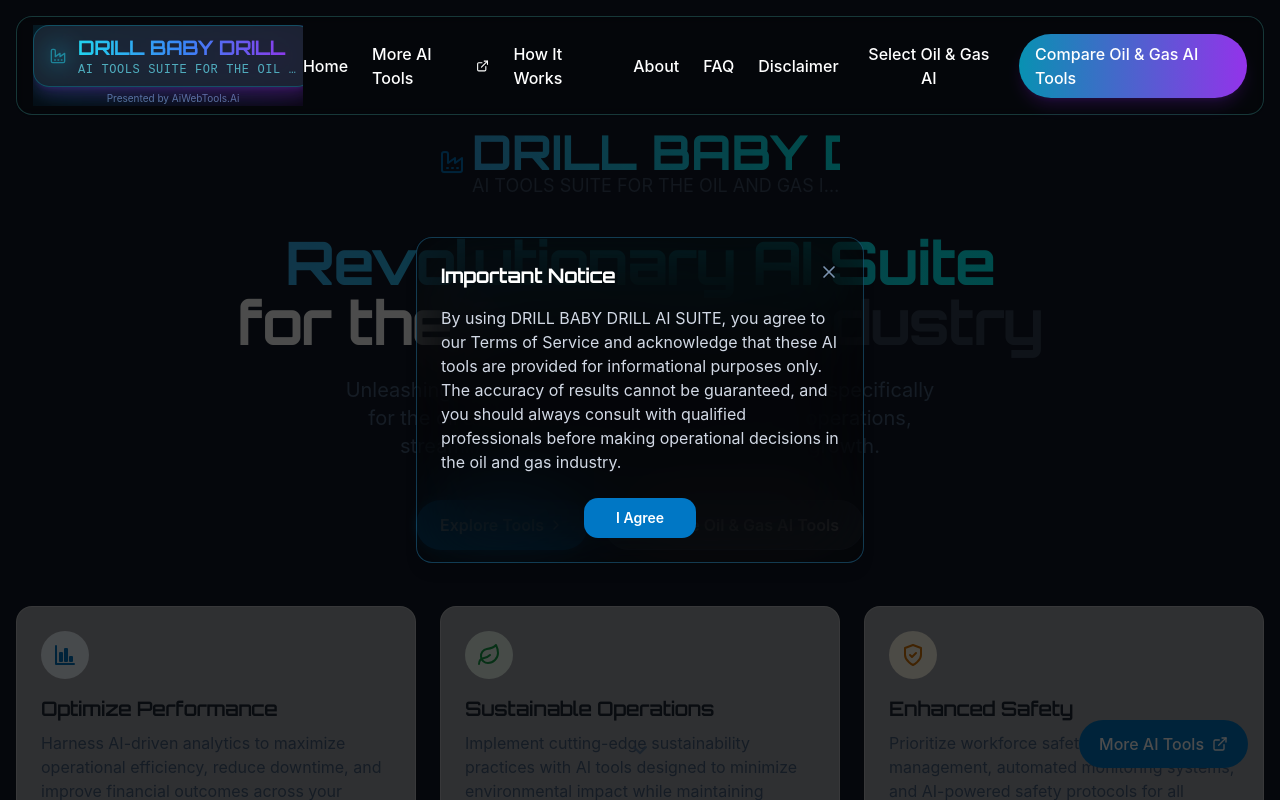
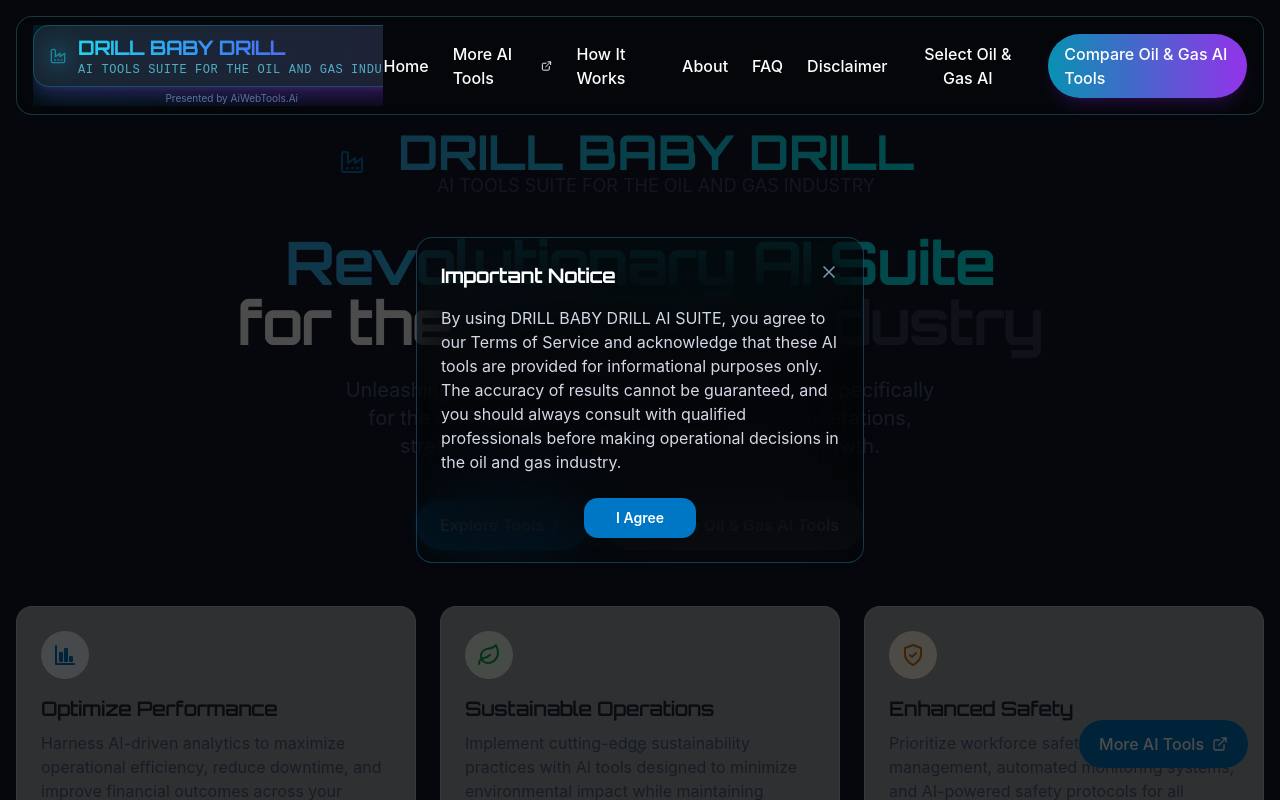
Before and after one commit to aiwebtools/drillbabydrillaisuite, a React (Vite) app: page / in a window 1280 px wide. Shown: the top 800 px of the page. Built offline with nearby package versions, Linux system fonts and the light colour scheme; a web font is replaced by a local one.

Commit message:
Fix: Resolve logo text cutoff issues
Improved logo sizing and text handling in CyberpunkLogo and AnimatedLogo components to prevent text cutoff on various screen sizes.

```diff
--- a/src/components/AnimatedLogo.tsx
+++ b/src/components/AnimatedLogo.tsx
@@ -36,11 +36,12 @@ export const AnimatedLogo: React.FC<AnimatedLogoProps> = ({
     xl: isMobile ? 18 : 24
   };
 
+  // Increased container widths to prevent text cutoff
   const containerWidths = {
-    sm: "w-full max-w-[200px] sm:max-w-[240px] md:max-w-[280px]",
-    md: "w-full max-w-[220px] sm:max-w-[260px] md:max-w-[320px]",
-    lg: "w-full max-w-[260px] sm:max-w-[300px] md:max-w-[360px]",
-    xl: "w-full max-w-[300px] sm:max-w-[340px] md:max-w-[400px]",
+    sm: "w-full max-w-[280px] sm:max-w-[320px] md:max-w-[400px]",
+    md: "w-full max-w-[320px] sm:max-w-[380px] md:max-w-[450px]",
+    lg: "w-full max-w-[380px] sm:max-w-[420px] md:max-w-[500px]",
+    xl: "w-full max-w-[420px] sm:max-w-[480px] md:max-w-[600px]",
   };
 
   useEffect(() => {
@@ -78,7 +79,7 @@ export const AnimatedLogo: React.FC<AnimatedLogoProps> = ({
       ref={logoRef}
       className={`flex flex-col ${isMobile ? '' : 'transition-transform duration-200 ease-out'} ${containerWidths[size]} ${className}`}
     >
-      <div className="flex items-center flex-nowrap w-full overflow-hidden">
+      <div className="flex items-center flex-nowrap w-full">
         <div className="mr-1 sm:mr-2 text-drill-600 flex-shrink-0">
           <Factory
             size={iconSizes[size]}
@@ -86,12 +87,12 @@ export const AnimatedLogo: React.FC<AnimatedLogoProps> = ({
             strokeWidth={isMobile ? 2.5 : 2}
           />
         </div>
-        <div className="flex flex-col items-start min-w-0 flex-grow overflow-hidden">
-          <div className="flex w-full overflow-hidden">
-            <span className={`text-gradient font-cyber font-bold ${sizeClasses[size]} whitespace-nowrap overflow-hidden w-full`}>DRILL BABY DRILL</span>
+        <div className="flex flex-col items-start min-w-0 flex-grow">
+          <div className="flex w-full">
+            <span className={`text-gradient font-cyber font-bold ${sizeClasses[size]} whitespace-nowrap w-full`}>DRILL BABY DRILL</span>
           </div>
-          <div className="flex items-center -mt-0.5 sm:-mt-1 w-full overflow-hidden">
-            <span className={`text-energy-700 ${subtitleSizes[size]} font-normal whitespace-nowrap overflow-hidden text-ellipsis w-full`}>
+          <div className="flex items-center -mt-0.5 sm:-mt-1 w-full">
+            <span className={`text-energy-700 ${subtitleSizes[size]} font-normal whitespace-nowrap text-ellipsis overflow-hidden w-full`}>
               AI TOOLS SUITE FOR THE OIL AND GAS INDUSTRY
             </span>
           </div>
--- a/src/components/CyberpunkLogo.tsx
+++ b/src/components/CyberpunkLogo.tsx
@@ -29,11 +29,11 @@ const CyberpunkLogo: React.FC<CyberpunkLogoProps> = ({ size = "md", className })
     lg: isMobile ? 16 : 24,
   };
 
-  // Fixed container widths to prevent cutoff
+  // Increased container widths to prevent text cutoff
   const containerWidths = {
-    sm: "w-full max-w-[200px] sm:max-w-[240px] md:max-w-[280px]",
-    md: "w-full max-w-[220px] sm:max-w-[260px] md:max-w-[320px]",
-    lg: "w-full max-w-[260px] sm:max-w-[300px] md:max-w-[360px]",
+    sm: "w-full max-w-[280px] sm:max-w-[320px] md:max-w-[400px]",
+    md: "w-full max-w-[320px] sm:max-w-[380px] md:max-w-[450px]",
+    lg: "w-full max-w-[380px] sm:max-w-[420px] md:max-w-[500px]",
   };
 
   return (
@@ -54,12 +54,12 @@ const CyberpunkLogo: React.FC<CyberpunkLogoProps> = ({ size = "md", className })
             />
           </div>
 
-          <div className="min-w-0 flex-grow overflow-hidden">
-            <h1 className={`font-cyber font-bold ${sizeClasses[size]} text-transparent bg-clip-text bg-gradient-to-r from-cyan-400 via-blue-500 to-purple-600 whitespace-nowrap overflow-hidden`}>
+          <div className="min-w-0 flex-grow">
+            <h1 className={`font-cyber font-bold ${sizeClasses[size]} text-transparent bg-clip-text bg-gradient-to-r from-cyan-400 via-blue-500 to-purple-600 whitespace-nowrap`}>
               DRILL BABY DRILL
             </h1>
-            <div className="flex justify-end w-full overflow-hidden">
-              <p className={`${subtitleSizes[size]} text-cyan-300/70 tracking-wider font-mono whitespace-nowrap overflow-hidden text-ellipsis`}>
+            <div className="flex justify-start w-full">
+              <p className={`${subtitleSizes[size]} text-cyan-300/70 tracking-wider font-mono whitespace-nowrap text-ellipsis overflow-hidden`}>
                 AI TOOLS SUITE FOR THE OIL AND GAS INDUSTRY
               </p>
             </div>
```
